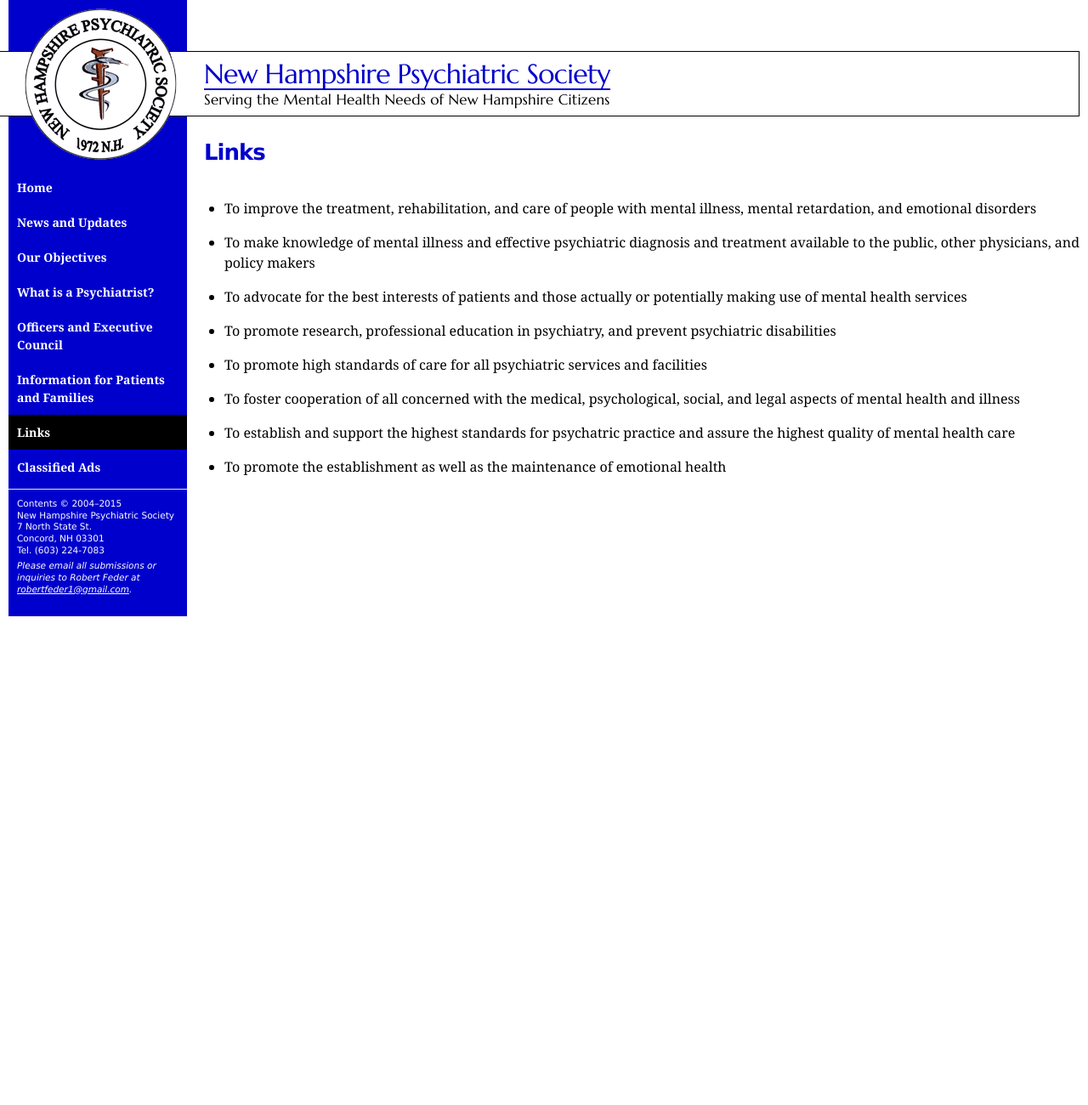
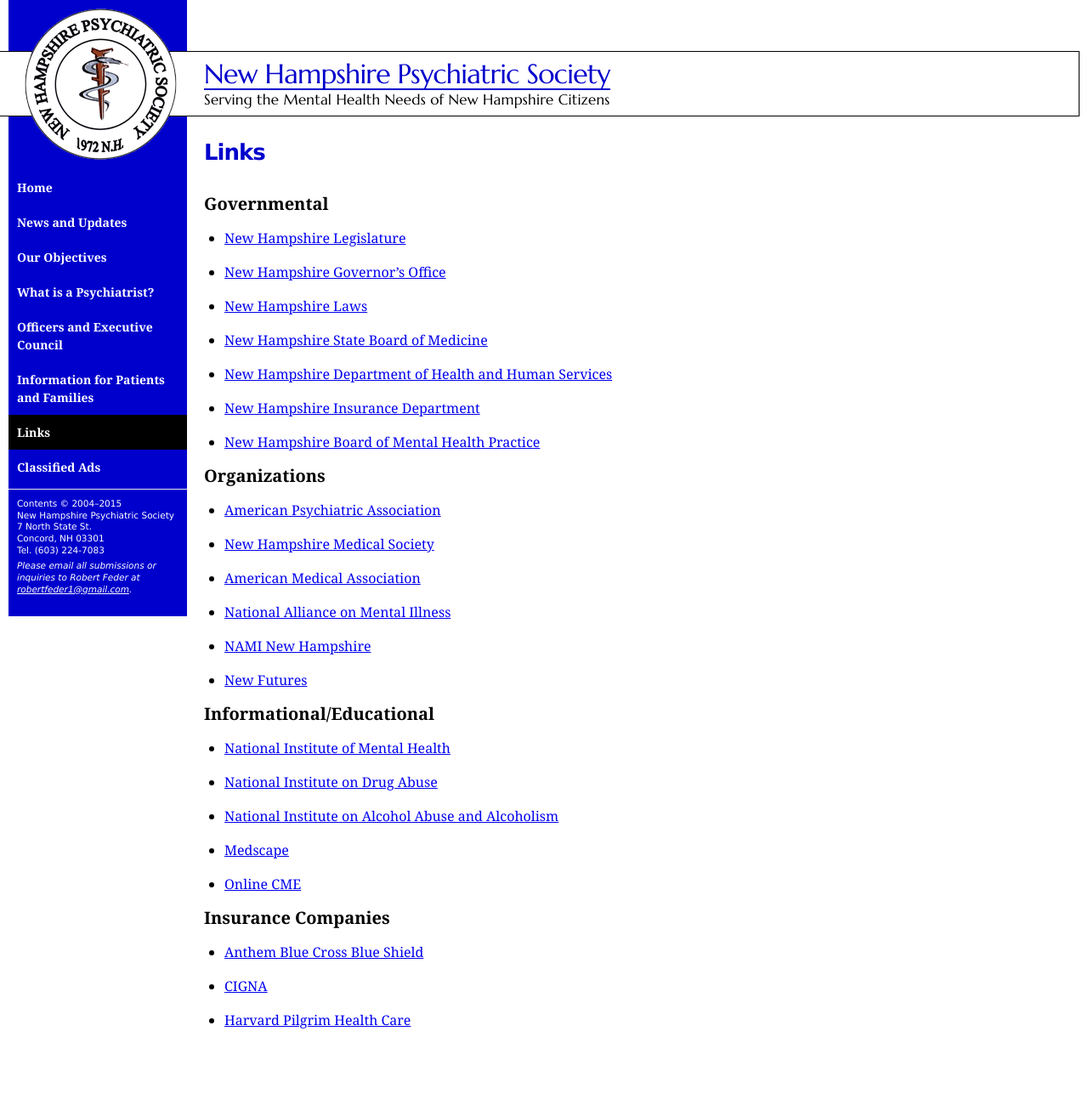
Before and after one commit to dafeder/nhpsych-org, a Jekyll site: the page built from links.md, in a window 1280 px wide. Shown: the whole page at 85% size. Built offline with Jekyll 4.4.1, drawn with Linux system fonts in a browser that asks for light colours; before the commit the page ends 900 px from its top, so only the background shows below that.

Commit message:
Links pages

```diff
--- a/links.md
+++ b/links.md
@@ -3,11 +3,33 @@
 title: Links
 weight: 6
 ---
-* To improve the treatment, rehabilitation, and care of people with mental illness, mental retardation, and emotional disorders
-* To make knowledge of mental illness and effective psychiatric diagnosis and treatment available to the public, other physicians, and policy makers
-* To advocate for the best interests of patients and those actually or potentially making use of mental health services
-* To promote research, professional education in psychiatry, and prevent psychiatric disabilities
-* To promote high standards of care for all psychiatric services and facilities
-* To foster cooperation of all concerned with the medical, psychological, social, and legal aspects of mental health and illness
-* To establish and support the highest standards for psychatric practice and assure the highest quality of mental health care
-* To promote the establishment as well as the maintenance of emotional health
+
+## Governmental
+* [New Hampshire Legislature](http://gencourt.state.nh.us)
+* [New Hampshire Governor&rsquo;s Office](http://www.nh.gov/governor/)
+* [New Hampshire Laws](http://www.gencourt.state.nh.us/rsa/html/indexes/default.html)
+* [New Hampshire State Board of Medicine](http://www.nh.gov/medicine/)
+* [New Hampshire Department of Health and Human Services](http://www.dhhs.nh.gov/)
+* [New Hampshire Insurance Department](http://www.state.nh.us/insurance/index.htm)
+* [New Hampshire Board of Mental Health Practice](http://www.state.nh.us/mhpb/index.html)
+
+## Organizations
+* [American Psychiatric Association](http://www.psych.org/)
+* [New Hampshire Medical Society](http://www.nhms.org/)
+* [American Medical Association](http://www.ama-assn.org/)
+* [National Alliance on Mental Illness](http://www.nami.org/)
+* [NAMI New Hampshire](http://www.naminh.org/)
+* [New Futures](http://www.new-futures.org/)
+
+## Informational/Educational
+* [National Institute of Mental Health](http://www.nimh.nih.gov/)
+* [National Institute on Drug Abuse](http://www.nida.nih.gov/)
+* [National Institute on Alcohol Abuse and Alcoholism](http://www.niaaa.nih.gov/)
+* [Medscape](http://www.medscape.com)
+* [Online CME](http://www.cmelist.com/psychiatry.htm)
+
+##Insurance Companies
+
+* [Anthem Blue Cross Blue Shield](http://www.anthem.com/wps/portal/ahpbehavioral?content_path=behavioralhealth/noapplication/f1/s0/t0/pw_ad066431.htm&amp;label=Welcome%20to%20Behavioral%20Health)
+* [CIGNA](https://cignaforhcp.cigna.com/corp/portal/app/provider/public/guest)
+* [Harvard Pilgrim Health Care](http://www.harvardpilgrim.org)
```
Also changed, not shown: info.md (+19 -8 lines).
